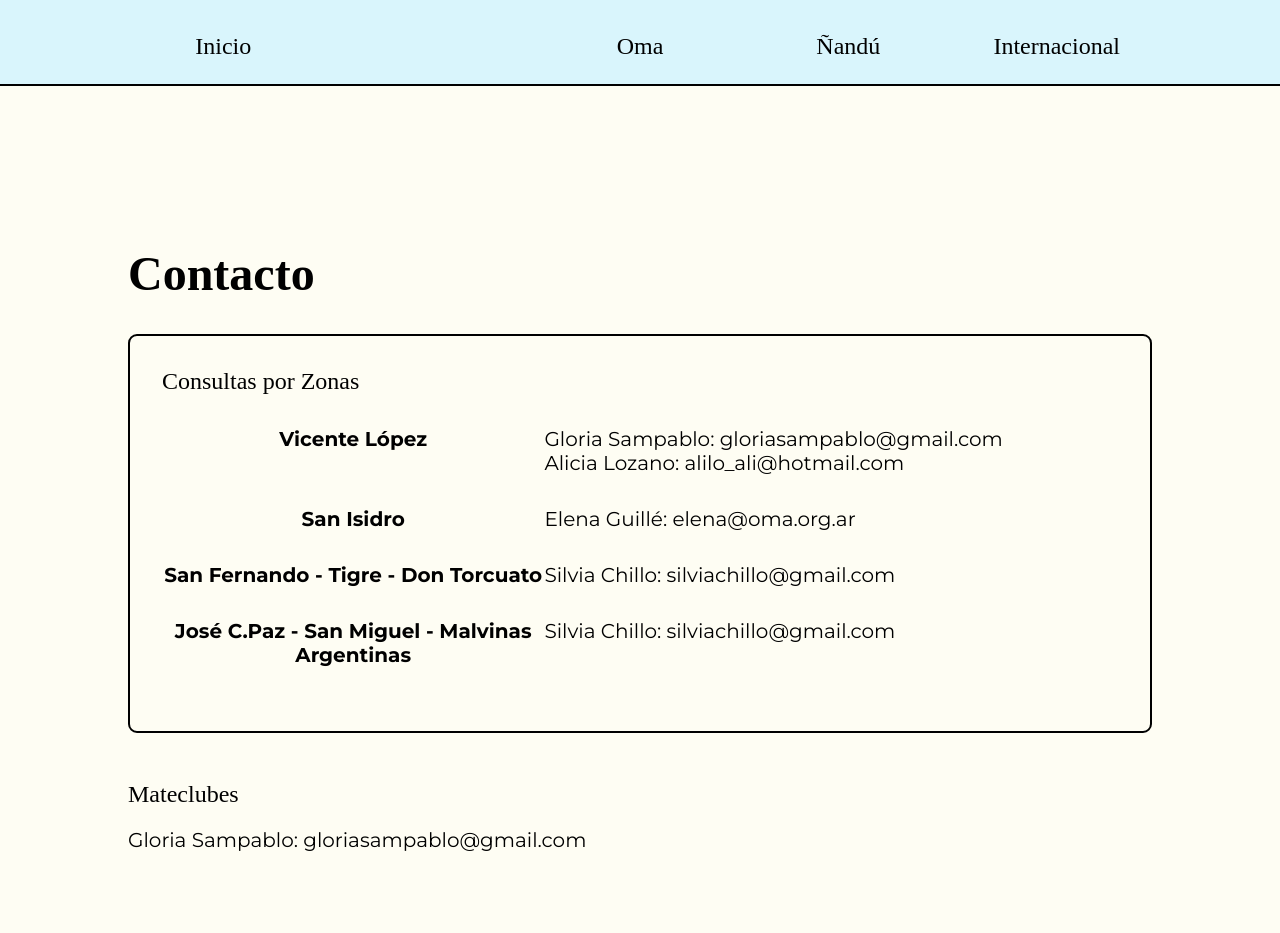
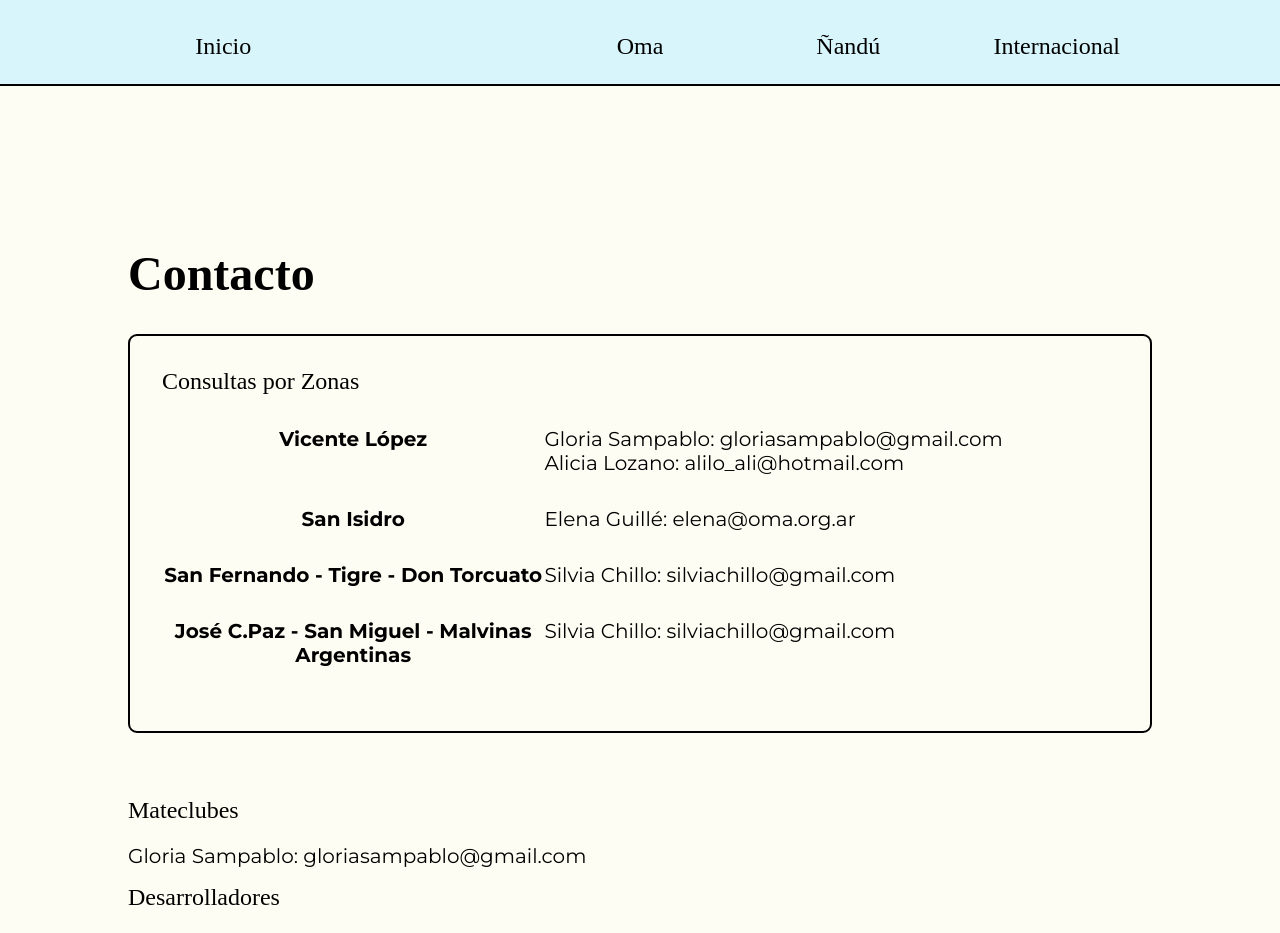
Before and after one commit to JZylber/oma-san-isidro, a Next.js app: page /contacto in a window 1280 px wide. Shown: the top 933 px of the page. Built offline with nearby package versions, Linux system fonts and the light colour scheme; a web font is replaced by a local one.

Commit message:
feat(contact): added developer contact

```diff
--- a/pages/contacto.tsx
+++ b/pages/contacto.tsx
@@ -40,9 +40,13 @@ const Contact : NextPage = () => {
                     </ul>
                 </div>
             </div>
-            <div className={styles.math_clubs}>
+            <div className={styles.independent_category}>
                 <h3 className={styles.category_title}>Mateclubes</h3>
                 <p className={styles.mail_text}>Gloria Sampablo: gloriasampablo@gmail.com</p>
+            </div>
+            <div className={styles.independent_category}>
+                <h3 className={styles.category_title}>Desarrolladores</h3>
+                <p className={styles.mail_text}>Para consultas y feedback sobre la página: omasanisidro.devs@gmail.com</p>
             </div>
         </Layout>
         </>
--- a/pages/styles/Contact.module.scss
+++ b/pages/styles/Contact.module.scss
@@ -79,7 +79,7 @@
     }
 }
 
-.math_clubs{
+.independent_category{
     grid-column: 1/-1;
     h3 {
         @include shared.mobile-only{
@@ -88,6 +88,9 @@
         @include shared.not-mobile{
             margin-bottom: 2rem;
         }
+    }
+    &:not(:first-child){
+        margin-top: 1.6rem;
     }
 }
 
```
